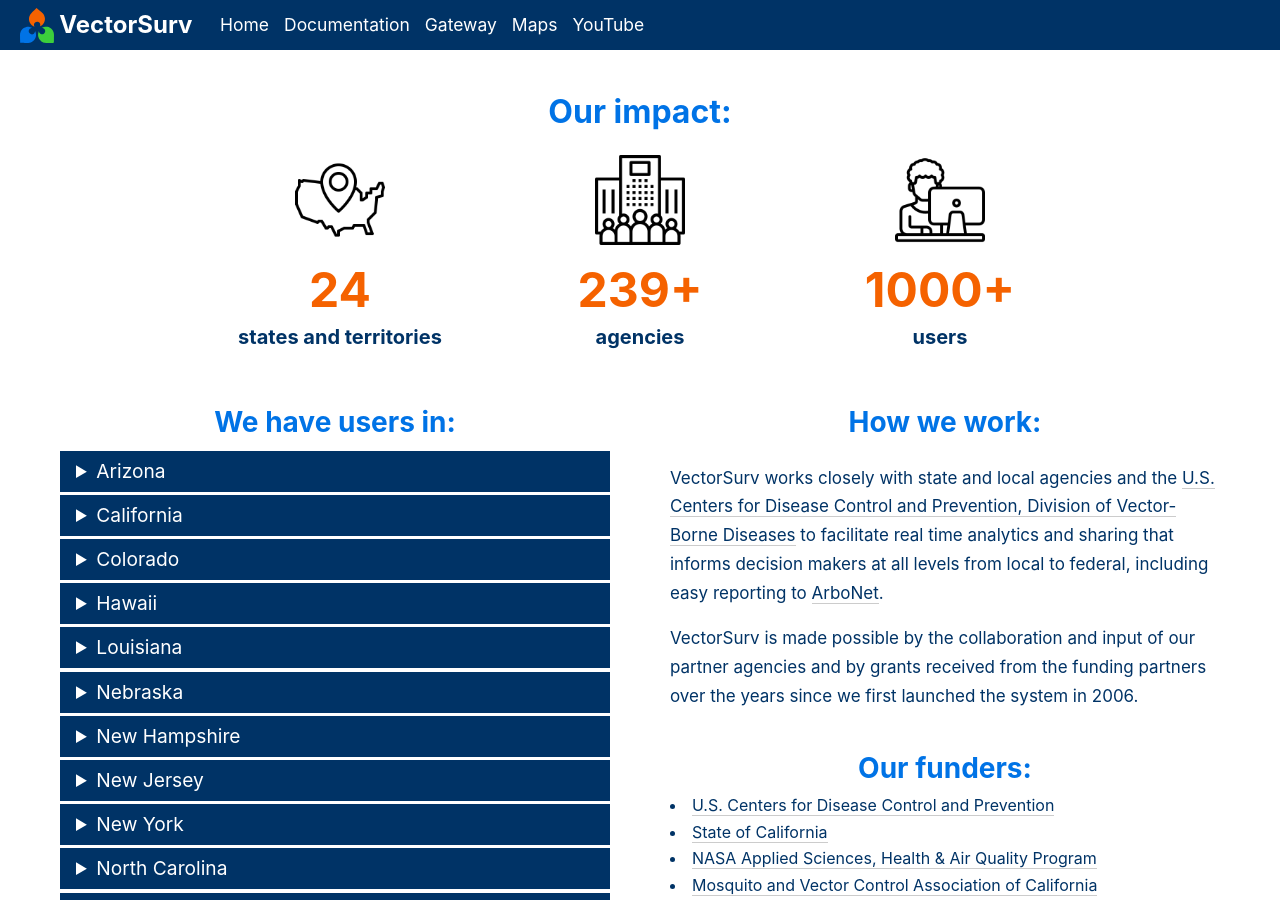
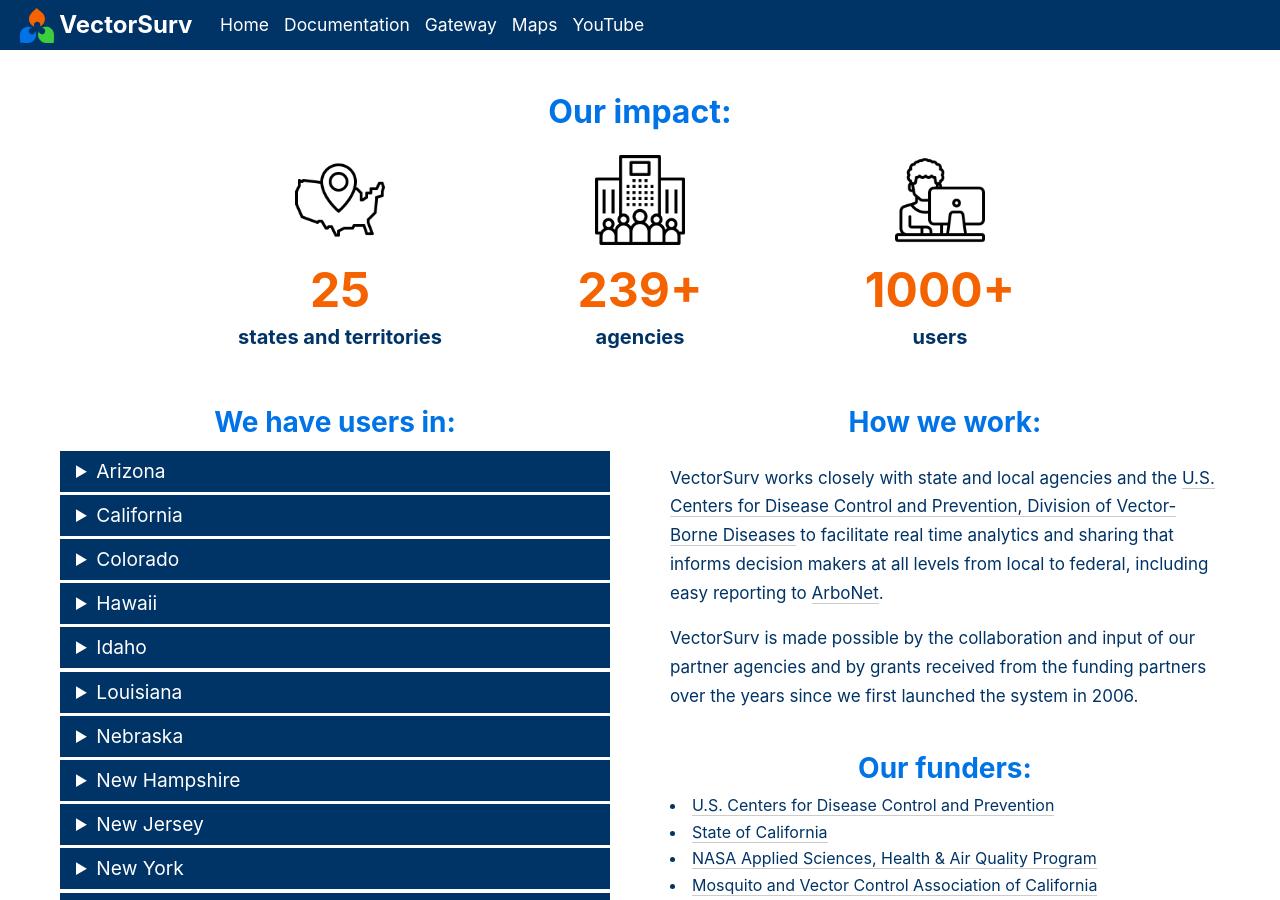
Before and after one commit to tlvaldepena/vectorsurv.org, a Jekyll site: the page built from index.md, in a window 1280 px wide and 900 px high, scrolled down 942 px. Built offline with Jekyll 4.4.1, drawn with Linux system fonts in a browser that asks for light colours; our own code applies the rules of GitHub Pages for plain Markdown files.

```diff
--- a/index.md
+++ b/index.md
@@ -70,7 +70,7 @@
         <figure>
           <img src="/assets/images/mapicon.png" alt="icon of map of US">
         </figure>
-        <h2> 24 </h2>
+        <h2> 25 </h2>
         <h3> states and territories </h3>
     </div>
     <div class= "box3">
@@ -140,14 +140,14 @@
                 </li>
                 </p>
             </details>
-            <!-- <details>
+            <details>
                 <summary>Idaho</summary>
                 <p>
                 <li>
                     <a href="https://healthandwelfare.idaho.gov/health-wellness/diseases-conditions/west-nile-virus" target="_blank">Idaho Department of Health & Welfare: West Nile Virus</a>
                 </li>
                 </p>
-            </details> -->
+            </details>
             <!-- <details>
                 <summary>Kentucky</summary>
                 <p>
```
